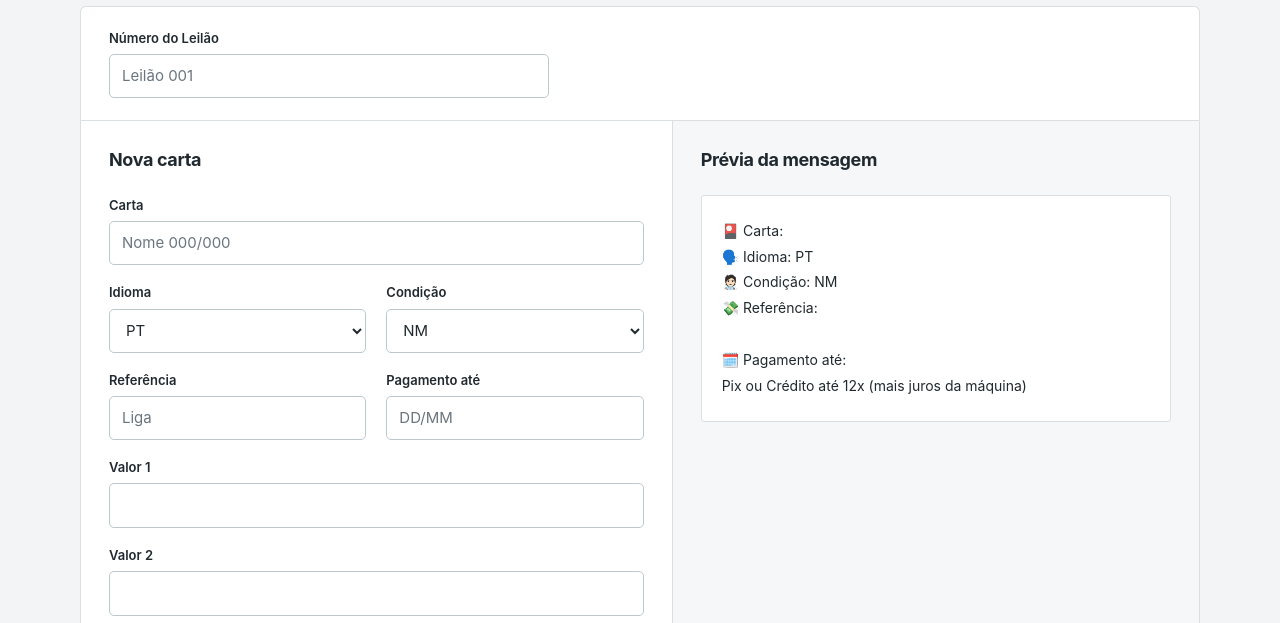
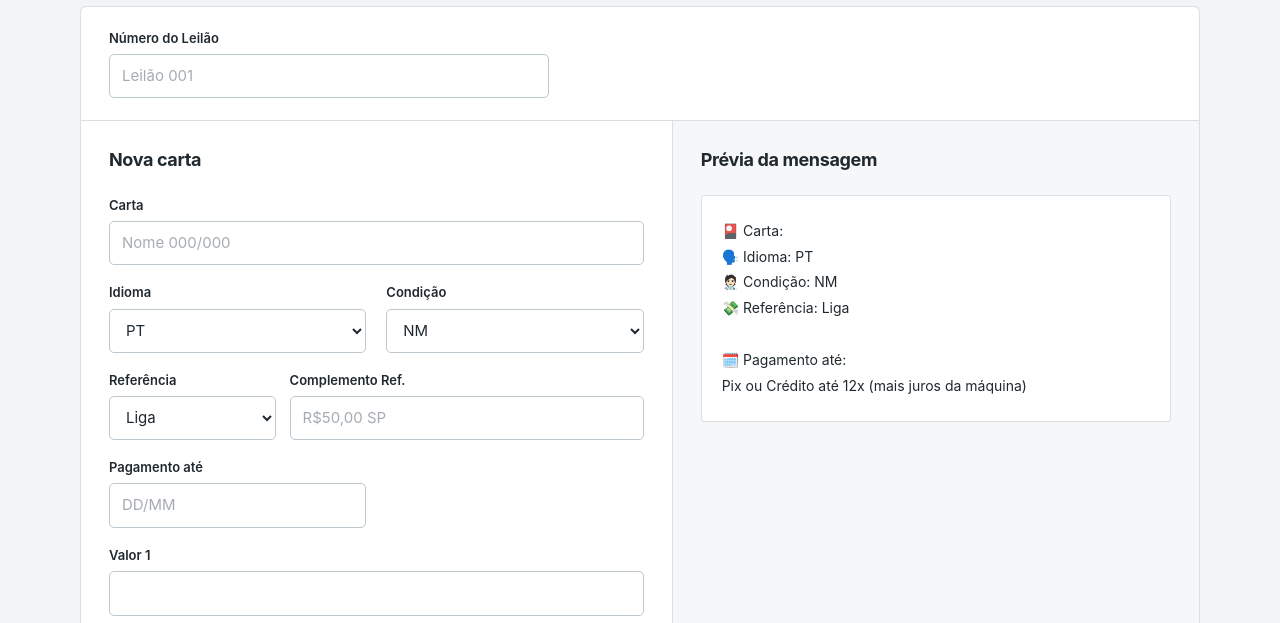
Before and after one commit to paulocsab/gerador-texto-katsutcg, a plain HTML site: page index.html in a window 1280 px wide. Shown: the part 177-800 px from the top of the page. Drawn offline with nearby package versions, Linux system fonts and the light colour scheme.

Commit message:
Update de valores de referencia

```diff
--- a/index.html
+++ b/index.html
@@ -70,9 +70,21 @@
                 <option value="D">D</option>
               </select>
             </div>
-            <div class="field">
+            <div class="field wide reference-fields">
+              <div class="field">
               <label for="referencia">Referência</label>
-              <input id="referencia" required placeholder="Liga">
+              <select id="referencia" required>
+                <option value="Liga" selected>Liga</option>
+                <option value="Myp">Myp</option>
+                <option value="PriceCharting">PriceCharting</option>
+                <option value="Ebay">Ebay</option>
+                <option value="TCGPlayer">TCGPlayer</option>
+              </select>
+              </div>
+              <div class="field">
+                <label for="referenciaComplemento">Complemento Ref.</label>
+                <input id="referenciaComplemento" placeholder="R$50,00 SP">
+              </div>
             </div>
             <div class="field compact date-field">
               <label for="pagamento">Pagamento até</label>
--- a/script.js
+++ b/script.js
@@ -62,7 +62,11 @@ Pix ou Crédito até 12x (mais juros da máquina)${extraText}`;
   }
 
   function getValues() {
-    return Object.fromEntries(FIELD_IDS.map(id => [id, $(id).value.trim()]));
+    const card = Object.fromEntries(FIELD_IDS.map(id => [id, $(id).value.trim()]));
+    card.referenciaFonte = card.referencia;
+    card.referenciaComplemento = $('referenciaComplemento').value.trim();
+    card.referencia = [card.referenciaFonte, card.referenciaComplemento].filter(Boolean).join(' - ');
+    return card;
   }
 
   function allText() {
@@ -106,9 +110,15 @@ Pix ou Crédito até 12x (mais juros da máquina)${extraText}`;
     if (!entry) return;
 
     editingId = id;
-    FIELD_IDS.filter(field => field !== 'pagamento').forEach(field => {
+    FIELD_IDS.filter(field => field !== 'pagamento' && field !== 'referencia').forEach(field => {
       $(field).value = entry[field] || '';
     });
+    const sources = Array.from($('referencia').options, option => option.value);
+    const legacySource = sources.find(source => entry.referencia === source || (entry.referencia || '').startsWith(`${source} - `));
+    $('referencia').value = entry.referenciaFonte || legacySource || 'Liga';
+    $('referenciaComplemento').value = entry.referenciaComplemento ?? (legacySource
+      ? (entry.referencia || '').slice(legacySource.length).replace(/^ - /, '')
+      : entry.referencia || '');
     picker.setDate(entry.pagamento || '', false);
     $('formTitle').textContent = 'Editar carta';
     $('submitBtn').textContent = 'Salvar alterações';
--- a/style.css
+++ b/style.css
@@ -45,7 +45,7 @@ h2 { font-size: 18px; line-height: 1.4; font-weight: 650; letter-spacing: -.02em
 .field { display: flex; flex-direction: column; gap: 7px; min-width: 0; }
 label { font-size: 13px; line-height: 1.4; font-weight: 600; }
 input, select { width: 100%; min-height: 44px; border: 1px solid #bdc7ce; border-radius: var(--radius-control); background: var(--color-surface); color: var(--color-ink); padding: 10px 12px; outline-offset: 2px; caret-color: var(--color-accent); transition: border-color 150ms var(--ease-ui), background-color 150ms var(--ease-ui); }
-input::placeholder { color: #6b757e; opacity: 1; }
+input::placeholder { color: #6b757e; opacity: 0.6; }
 input:hover, select:hover { border-color: #7f8d97; }
 input:focus, select:focus { border-color: var(--color-accent); outline: 2px solid var(--color-accent); outline-offset: 2px; }
 .workspace { display: grid; grid-template-columns: minmax(0, 1.12fr) minmax(0, 1fr); background: var(--color-surface); border: 1px solid var(--color-line); border-radius: 0 0 6px 6px; overflow: clip; }
@@ -55,6 +55,7 @@ input:focus, select:focus { border-color: var(--color-accent); outline: 2px soli
 .grid { display: grid; grid-template-columns: minmax(0, 1fr) minmax(0, 1fr); gap: 18px 20px; }
 .form-fields { margin-top: 23px; }
 .wide { grid-column: 1 / -1; }
+.reference-fields { display: grid; grid-template-columns: minmax(0, 0.64fr) minmax(0, 1.36fr); gap: 14px; }
 .actions { display: flex; align-items: center; flex-wrap: wrap; gap: 10px; }
 .form-actions { margin-top: 26px; }
 button { display: inline-flex; justify-content: center; align-items: center; gap: 9px; min-height: 44px; padding: 10px 16px; border: 1px solid #bdc7ce; border-radius: var(--radius-control); background: var(--color-surface); color: var(--color-ink); font-size: 13px; line-height: 1.5; font-weight: 600; cursor: pointer; transition: color 150ms var(--ease-ui), background-color 150ms var(--ease-ui), border-color 150ms var(--ease-ui); }
```
